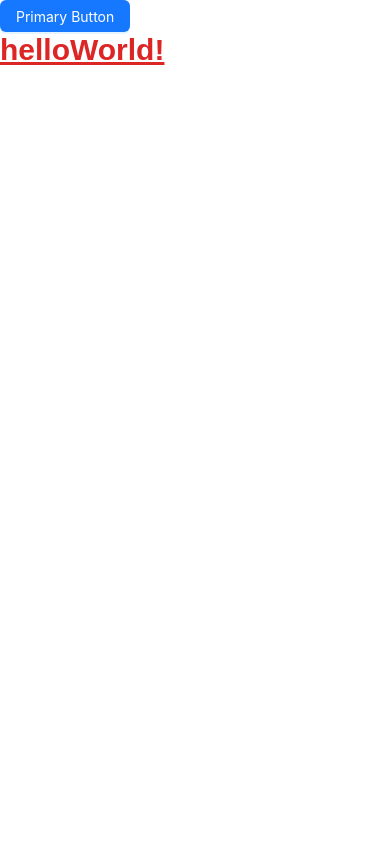
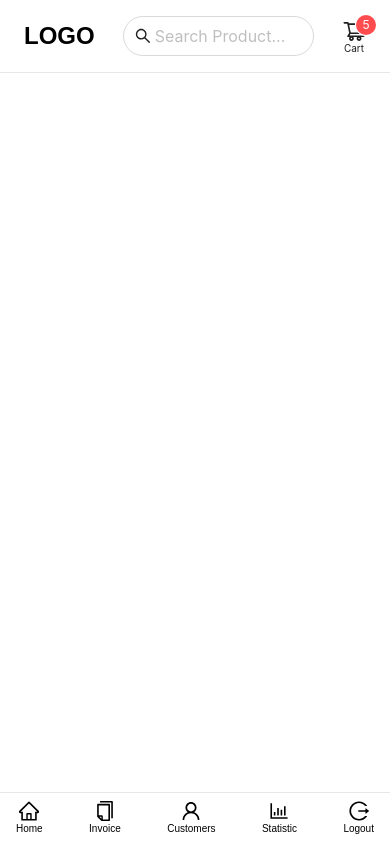
Before and after one commit to sadikahmetaydin/pos-application-system, a React (Create React App) app: page / in a window 390 px wide. Built offline with nearby package versions, Linux system fonts and the light colour scheme.

Commit message:
create header component and make responsive

```diff
--- a/src/App.js
+++ b/src/App.js
@@ -1,11 +1,10 @@
-import { Button } from 'antd';
+import Header from "./components/header/Header";
 
 function App() {
   return (
-   <div>
-    <Button type="primary">Primary Button</Button>
-    <h1 className="text-3xl font-bold underline text-red-600">helloWorld!</h1>
-   </div>
+    <div>
+      <Header />
+    </div>
   );
 }
 
--- /dev/null
+++ b/src/components/header/Header.jsx
@@ -0,0 +1,68 @@
+import { SearchOutlined, HomeOutlined, ShoppingCartOutlined, CopyOutlined, UserOutlined, BarChartOutlined, LogoutOutlined } from '@ant-design/icons';
+import { Badge, Input } from "antd";
+
+const Header = () => {
+  return (
+    <div className="border-b mb-6">
+
+      {/* Logo */}
+      <header className="py-4 px-6 flex justify-between items-center gap-7">
+        <div className="logo">
+          <a href="/">
+            <h2 className="text-2xl font-bold md:text-4xl">LOGO</h2>
+          </a>
+        </div>
+
+        {/* Search Input */}
+        <div className="header-search flex-1 flex justify-center">
+         <Input className="rounded-full max-w-[800px]" size="large" placeholder="Search Product..." prefix={<SearchOutlined />} />
+        </div>
+
+        {/* Menu Links */}
+        <div className="menu-links flex justify-between items-center gap-9 md:static fixed bottom-0 md:w-auto w-screen md:bg-transparent bg-white left-0 md:border-t-0 border-t md:px-0 px-4 py-2">
+          <a href={"/"} className="menu-link flex flex-col items-center hover:text-[#40a9ff] transition-all">
+            <HomeOutlined className="md:text-2xl text-xl" />
+            <span className="md:text-xs text-[10px]">Home</span>
+          </a>
+
+          <Badge count={5} offset={[0, 6]} className="md:flex hidden">
+            <a href={"/"} className="menu-link flex flex-col items-center hover:text-[#40a9ff] transition-all">
+                <ShoppingCartOutlined className="md:text-2xl text-xl" />
+                <span className="md:text-xs text-[10px]">Cart</span>
+            </a>
+          </Badge>
+
+          <a href={"/"} className="menu-link flex flex-col items-center hover:text-[#40a9ff] transition-all">
+            <CopyOutlined className="md:text-2xl text-xl" />
+            <span className="md:text-xs text-[10px]">Invoice</span>
+          </a>
+
+          <a href={"/"} className="menu-link flex flex-col items-center hover:text-[#40a9ff] transition-all">
+            <UserOutlined className="md:text-2xl text-xl" />
+            <span className="md:text-xs text-[10px]">Customers</span>
+          </a>
+
+          <a href={"/"} className="menu-link flex flex-col items-center hover:text-[#40a9ff] transition-all">
+            <BarChartOutlined className="md:text-2xl text-xl" />
+            <span className="md:text-xs text-[10px]">Statistic</span>
+          </a>
+
+          <a href={"/"} className="menu-link flex flex-col items-center hover:text-[#40a9ff] transition-all">
+            <LogoutOutlined className="md:text-2xl text-xl" />
+            <span className="md:text-xs text-[10px]">Logout</span>
+          </a>
+        </div>
+
+        {/* For Responsive Screen */}
+        <Badge count={5} offset={[0, 6]} className="md:hidden flex">
+            <a href={"/"} className="menu-link flex flex-col items-center hover:text-[#40a9ff] transition-all">
+                <ShoppingCartOutlined className="text-2xl" />
+                <span className="md:text-xs text-[10px]">Cart</span>
+            </a>
+          </Badge>
+
+      </header>
+    </div>
+  );
+};
+export default Header;
```
